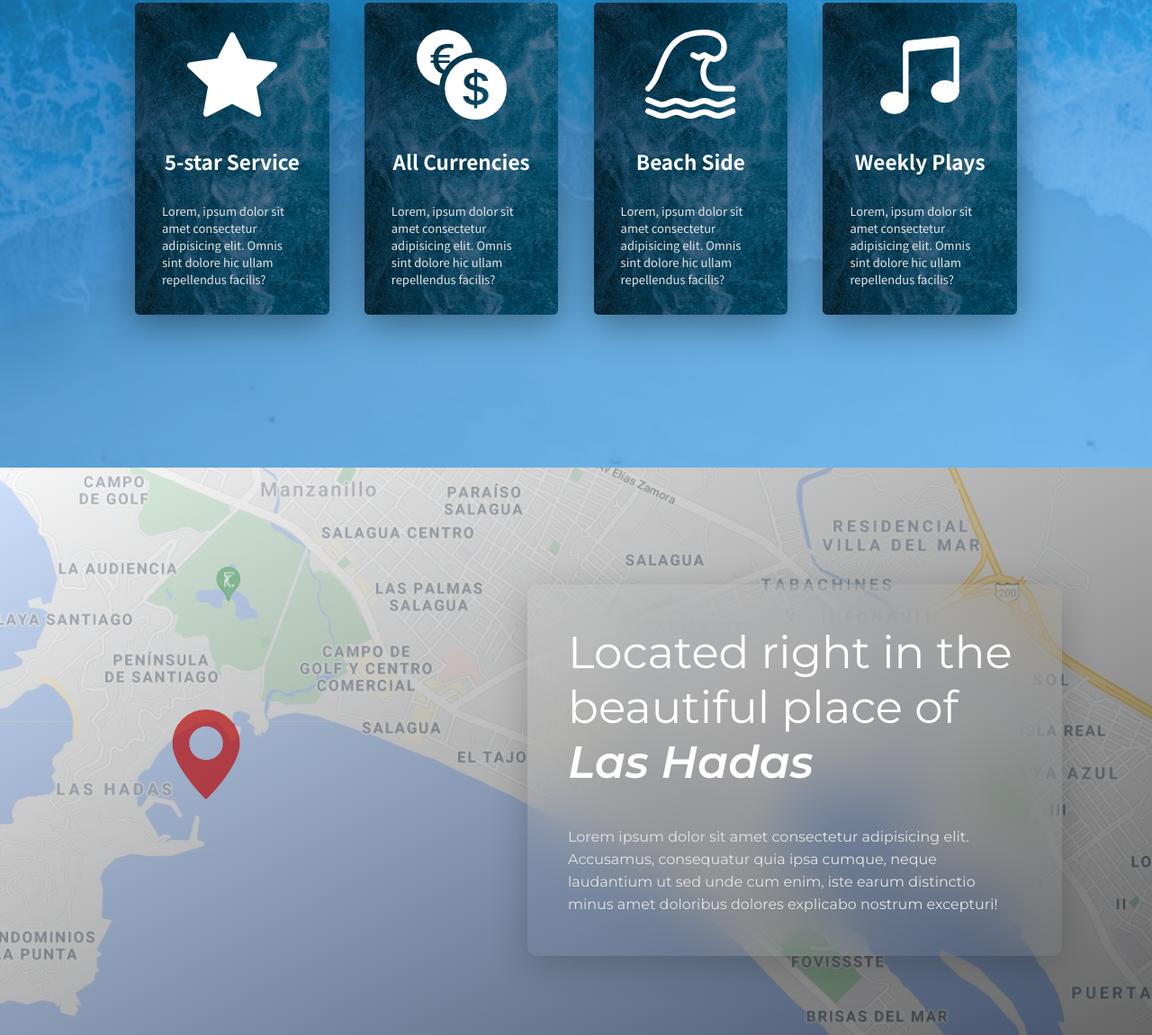
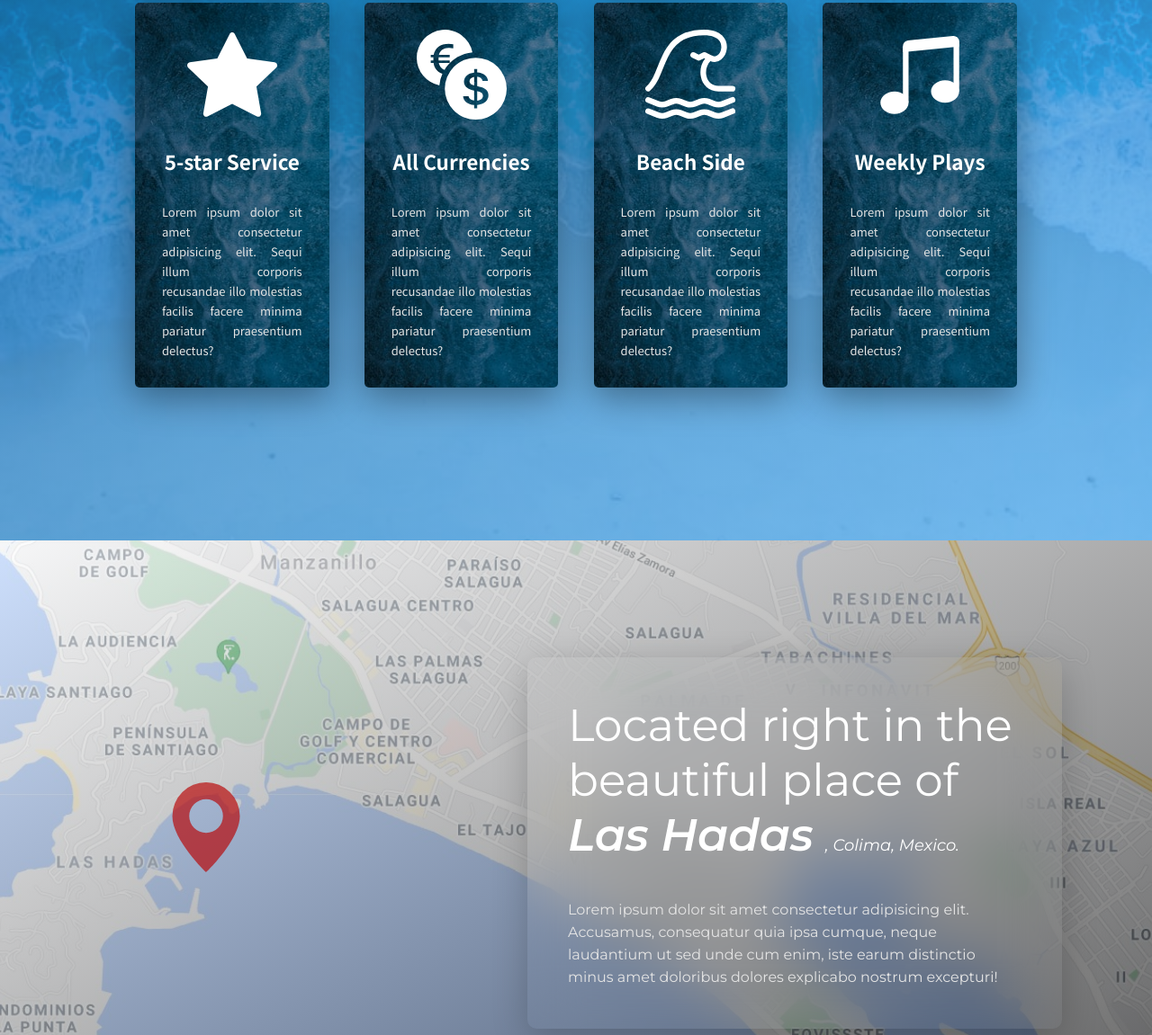
Before and after one commit to krishna-v98/Hotel-Andromeda, a website: page index.html in a window 1280 px wide. Shown: the part 1754-2905 px from the top of the page at 90% size. Drawn offline with Linux system fonts and the light colour scheme.

Commit message:
final desktop changes

```diff
--- a/index.html
+++ b/index.html
@@ -117,8 +117,8 @@
                     <h2>5-star Service</h2>
                 </div>
                 <div class="card__content">
-                    Lorem, ipsum dolor sit amet consectetur adipisicing elit. Omnis sint dolore hic ullam repellendus
-                    facilis?
+                    Lorem ipsum dolor sit amet consectetur adipisicing elit. Sequi illum corporis recusandae illo
+                    molestias facilis facere minima pariatur praesentium delectus?
                 </div>
             </div>
             <div class="card">
@@ -133,8 +133,8 @@
                     <h2>All Currencies</h2>
                 </div>
                 <div class="card__content">
-                    Lorem, ipsum dolor sit amet consectetur adipisicing elit. Omnis sint dolore hic ullam repellendus
-                    facilis?
+                    Lorem ipsum dolor sit amet consectetur adipisicing elit. Sequi illum corporis recusandae illo
+                    molestias facilis facere minima pariatur praesentium delectus?
                 </div>
             </div>
             <div class="card">
@@ -149,8 +149,8 @@
                     <h2>Beach Side</h2>
                 </div>
                 <div class="card__content">
-                    Lorem, ipsum dolor sit amet consectetur adipisicing elit. Omnis sint dolore hic ullam repellendus
-                    facilis?
+                    Lorem ipsum dolor sit amet consectetur adipisicing elit. Sequi illum corporis recusandae illo
+                    molestias facilis facere minima pariatur praesentium delectus?
                 </div>
             </div>
             <div class="card">
@@ -167,8 +167,8 @@
                     <h2>Weekly Plays</h2>
                 </div>
                 <div class="card__content">
-                    Lorem, ipsum dolor sit amet consectetur adipisicing elit. Omnis sint dolore hic ullam repellendus
-                    facilis?
+                    Lorem ipsum dolor sit amet consectetur adipisicing elit. Sequi illum corporis recusandae illo
+                    molestias facilis facere minima pariatur praesentium delectus?
                 </div>
             </div>
 
@@ -196,7 +196,8 @@
 
             <div class="location__text">
                 <div class="location__text__heading">
-                    Located right in the beautiful place of <br> <span>Las Hadas</span>
+                    Located right in the beautiful place of <br> <span class="location__text__heading__city">Las
+                        Hadas</span> <span class="location__text__heading__country">, Colima, Mexico.</span>
                 </div>
                 <div class="location__text__subheading">
                     Lorem ipsum dolor sit amet consectetur adipisicing elit. Accusamus, consequatur quia ipsa cumque,
--- a/sass/_components.scss
+++ b/sass/_components.scss
@@ -23,13 +23,17 @@
     width: 10rem;
     margin-bottom: 3rem;
   }
+
   &__heading {
     margin-bottom: 3rem;
     font-size: 1.5rem;
   }
+
   &__content {
     color: rgb(228, 228, 228);
     font-size: 1.3rem;
+    line-height: 2.2rem;
+    text-align: justify;
   }
 
   &:hover {
--- a/sass/_location.scss
+++ b/sass/_location.scss
@@ -59,9 +59,14 @@
       font-size: 5rem;
       margin-bottom: 4rem;
 
-      & span {
+      &__city {
         font-weight: 600;
         font-style: italic;
+      }
+
+      &__country {
+        font-style: italic;
+        font-size: 1.8rem;
       }
     }
 
```
Also changed, not shown: css/style.css.
